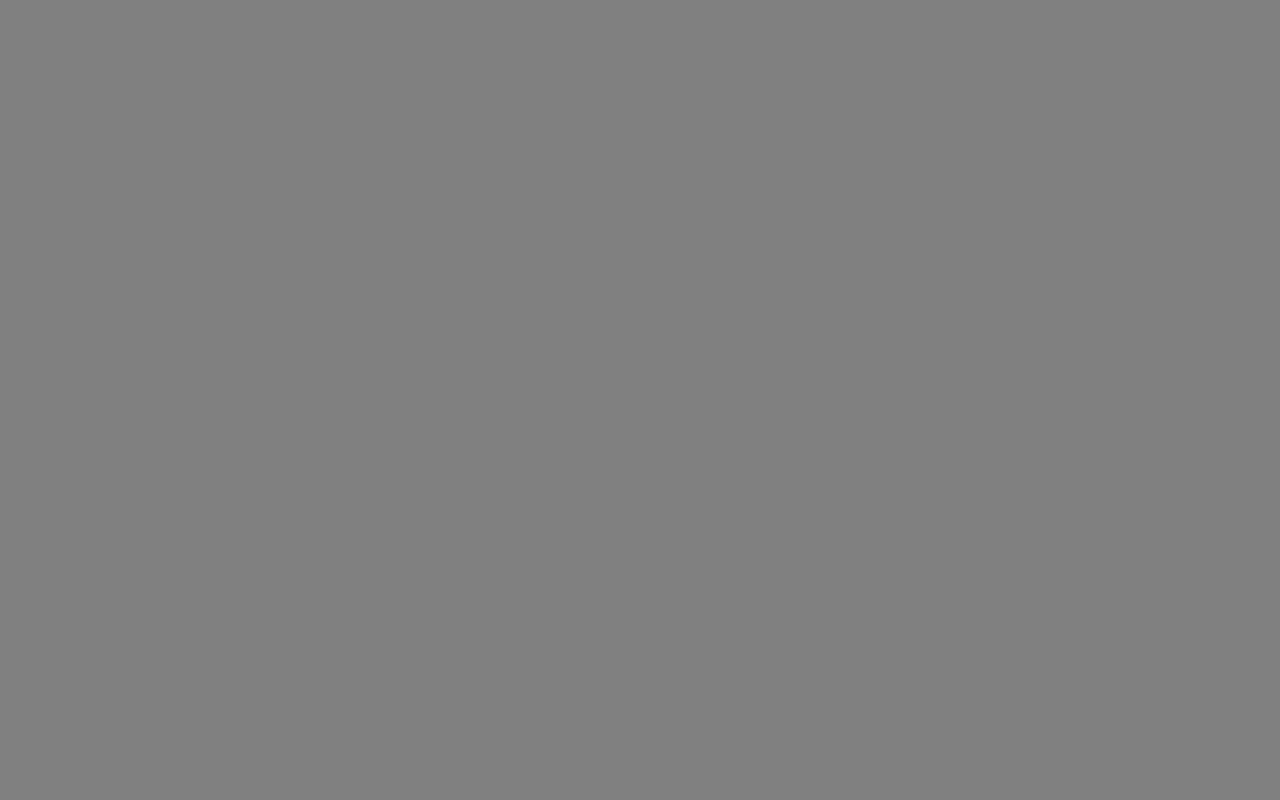
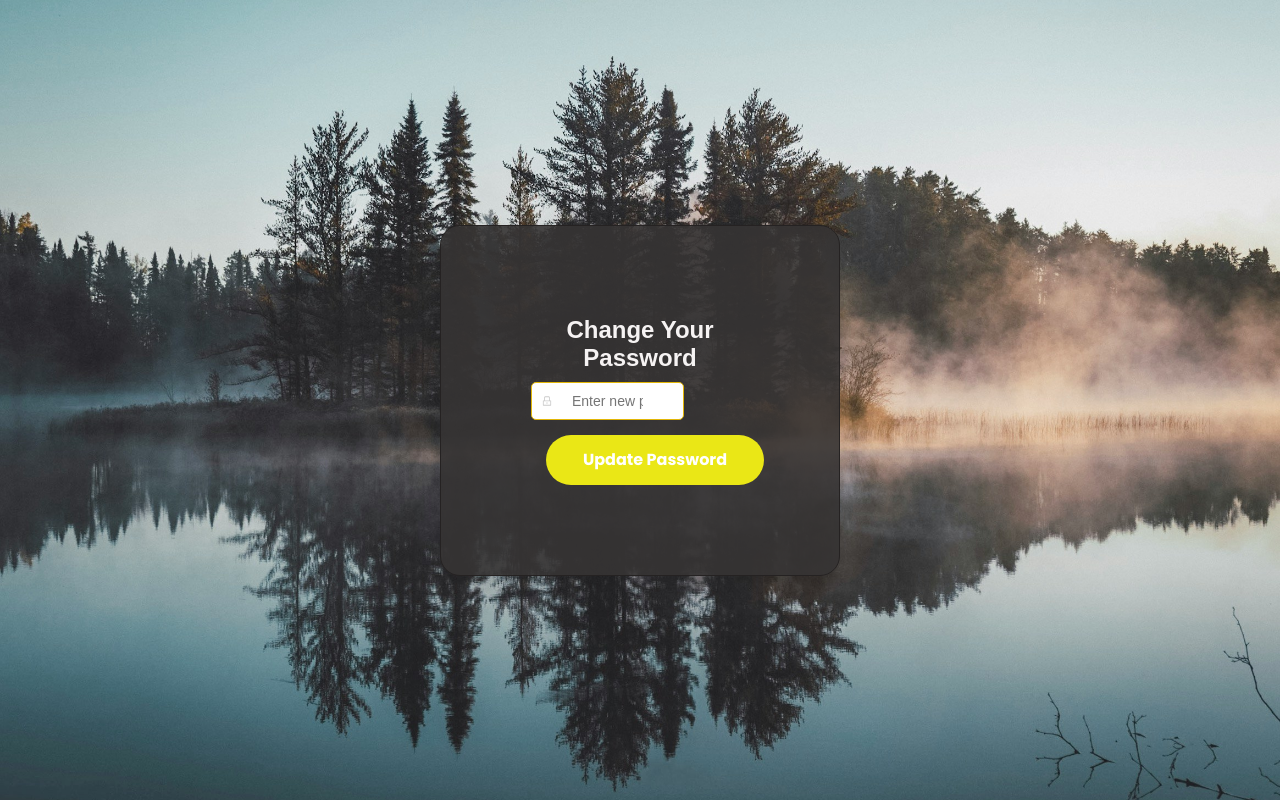
Before and after one commit to sahiti92/SimuWild, a React (Vite) app in the folder Frontend/: page /updatePass in a window 1280 px wide. Before the commit this address had no page. Built offline with nearby package versions, Linux system fonts and the light colour scheme; sample sign-in values are in the browser's storage; a web font is replaced by a local one.

Commit message:
logout and update password

```diff
--- a/Frontend/src/App.jsx
+++ b/Frontend/src/App.jsx
@@ -21,7 +21,7 @@ import Endangered from "./Components/WatchList/Endangered.jsx";
 import Vulnerable from "./Components/WatchList/Vulnerable.jsx";
 import NearThreatened from "./Components/WatchList/NearThreatened.jsx";
 import SpeciesDetails from "./Components/WatchList/SpeciesDetails.jsx";
-//import UpdatePassword from "./Users/UpdatePassword.jsx";
+import UpdatePassword from "./Users/UpdatePassword.jsx";
 //import UserProfile from "./Users/UserProfile.jsx";
 const App = () => {
   return (
@@ -42,6 +42,14 @@ const App = () => {
         <Route path="/scenarios/scenario4" element={<Scenario4 />} />
         <Route path="/scenarios/scenario5" element={<Scenario5 />} />
         <Route path="/scenarios/scenario6" element={<Scenario6 />} />
+        <Route
+            path="/updatePass"
+          element={
+            <AuthRoute>
+              <UpdatePassword/>
+            </AuthRoute>
+          }
+        />
         <Route
           path="/dashboard"
           element={
--- a/Frontend/src/Components/AuthRoute.jsx
+++ b/Frontend/src/Components/AuthRoute.jsx
@@ -5,7 +5,7 @@ import { getUserFromStorage } from "./../utils/getUser";
 const AuthRoute = ({ children }) => {
   //get the token
   const token = getUserFromStorage();
-
+  console.log(token);
   if (token) {
     return children;
   } else {
--- a/Frontend/src/Components/DashBoard2/Dashboard.jsx
+++ b/Frontend/src/Components/DashBoard2/Dashboard.jsx
@@ -1,4 +1,6 @@
 import React, { useState } from "react";
+import { useDispatch } from "react-redux";
+import { logoutAction } from "../../redux/slice/authSlice";
 import "./Dashboard.css";
 import { Link, useNavigate } from "react-router-dom";
 
@@ -30,6 +32,7 @@ const Dashboard = () => {
     },
   ];
   const navigate = useNavigate();
+  const dispatch = useDispatch();
   const [clickedIndex, setClickedIndex] = useState(null);
 
   const handleTitleClick = (index) => {
@@ -39,6 +42,15 @@ const Dashboard = () => {
       setClickedIndex(index);
       navigate(features[index].path);
     }
+  };
+
+  const handleLogout = () => {
+    dispatch(logoutAction());
+    navigate("/login"); // Adjust this to your login route
+  };
+
+  const handleUpdatePassword = () => {
+    navigate("/updatePass");
   };
 
   return (
@@ -59,6 +71,14 @@ const Dashboard = () => {
               <li>
                 <Link to="/about">Services</Link>
               </li>
+              <li>
+              <button onClick={handleLogout} className="logout-button">
+                Logout
+              </button>
+              <button onClick={handleUpdatePassword} className="update-password-button">
+        Update Password
+      </button>
+            </li>
             </ul>
           </nav>
           {/* <div className="user-profile">
--- /dev/null
+++ b/Frontend/src/Users/UpdatePassword.jsx
@@ -0,0 +1,84 @@
+import React from "react";
+import { AiOutlineLock } from "react-icons/ai";
+import { useFormik } from "formik";
+import * as Yup from "yup";
+import { useDispatch } from "react-redux";
+import { changePasswordAPI } from "../services/users/userService";
+import { logoutAction } from "../redux/slice/authSlice";
+import { useMutation } from "@tanstack/react-query";
+import AlertMessage from "../Alert/AlertMessage";
+import "./auth.css"; // Make sure to import your custom CSS file
+
+const validationSchema = Yup.object({
+  password: Yup.string()
+    .min(5, "Password must be at least 5 characters long")
+    .required("Password is required"),
+});
+
+const UpdatePassword = () => {
+    const dispatch = useDispatch();
+    // Mutation
+    const { mutateAsync, isPending, isError, error, isSuccess } = useMutation({
+      mutationFn: changePasswordAPI,
+      mutationKey: ["change-password"],
+    });
+    const formik = useFormik({
+      initialValues: {
+        password: "",
+      },
+      // Validations
+      validationSchema,
+      //Submit
+      onSubmit: (values) => {
+        //console.log(values);
+        mutateAsync(values.password)
+          .then((data) => {
+            //Logout
+            dispatch(logoutAction());
+            //remove the user from storage
+            localStorage.removeItem("userInfo");
+          })
+          .catch((e) => console.log(e));
+      },
+    });
+
+  return (
+    <div className="auth-page">
+      <div className="form-container">
+        <h2>Change Your Password</h2>
+        <form onSubmit={formik.handleSubmit}>
+        {isPending && <AlertMessage type="loading" message="Updating...." />}
+          {isError && (
+            <AlertMessage type="error" message={error.response.data.message} />
+          )}
+          {isSuccess && (
+            <AlertMessage
+              type="success"
+              message="Password updated successfully"
+            />
+          )}
+          <div className="input-group">
+            <AiOutlineLock className="input-icon" />
+
+            <input
+              id="new-password"
+              type="password"
+              name="password"
+              placeholder="Enter new password"
+              {...formik.getFieldProps("password")}
+            />
+
+            {formik.touched.password && formik.errors.password && (
+              <span className="error-message">{formik.errors.password}</span>
+            )}
+          </div>
+          <button type="submit" className="submit-btn">
+            Update Password
+          </button>
+        </form>
+      </div>
+    </div>
+  );
+};
+
+export default UpdatePassword;
--- a/Frontend/src/redux/slice/authSlice.js
+++ b/Frontend/src/redux/slice/authSlice.js
@@ -14,6 +14,7 @@ const authSlice = createSlice({
     //Logout
     logoutAction: (state, action) => {
       state.user = null;
+      localStorage.removeItem("userInfo");
     },
   },
 });
--- a/Frontend/src/services/users/userService.js
+++ b/Frontend/src/services/users/userService.js
@@ -28,7 +28,7 @@ export const dashboardAPI = async ({ email, password, username }) => {
 };
 export const changePasswordAPI = async (newPassword) => {
   const response = await axios.put(
-    `${BASE_URL}/users/change-password`,
+    `${BASE_URL}/changePass`,
     {
       newPassword,
     },
```
